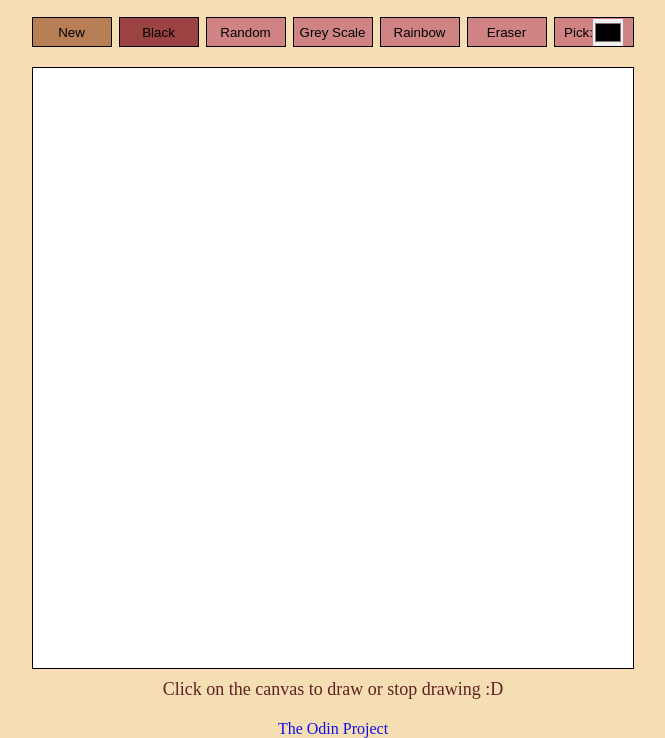
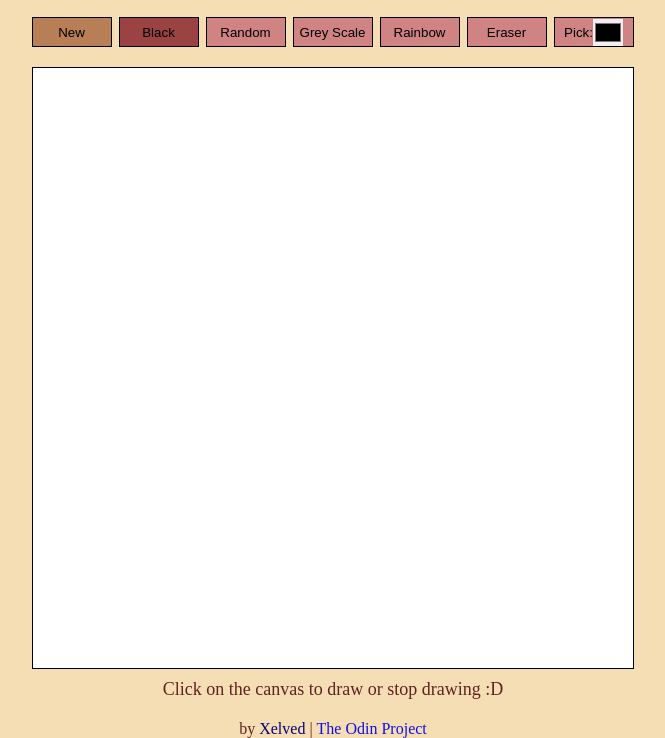
Before and after one commit to DarkLania/etchasketch, a plain HTML site: page index.html in a window 1280 px wide. Shown: the part 70-808 px from the top of the page, without its empty margins (307-972 px from the left). Drawn offline with Linux system fonts and the light colour scheme.

Commit message:
Add sign

```diff
--- a/index.html
+++ b/index.html
@@ -23,8 +23,11 @@
     </div>
     <div id='footer'>
         <p>Click on the canvas to draw or stop drawing :D</p>
-        <a href='https://www.theodinproject.com/'>The Odin Project</a>
-    </div>
+        <div id='sign'>
+          <p>by&nbsp;<a href=''>Xelved</a>&nbsp;|&nbsp;</p>
+          <a href='https://www.theodinproject.com/'>The Odin Project</a>
+        </div>
+      </div>
    <script src='script.js'></script>
   </body>
 </html>
--- a/styles.css
+++ b/styles.css
@@ -115,3 +115,22 @@ a{
     align-items: center;
     justify-content: center;
 }
+
+#sign{
+  display: flex;
+  flex-direction: row;
+  justify-content: center;
+  padding-top: 20px;
+}
+
+#sign p{
+  display: flex;
+  flex-direction: row;
+  padding:0;
+  font-size: medium;
+}
+
+#sign a{
+  padding:0;
+  font-size: medium;
+}
```
